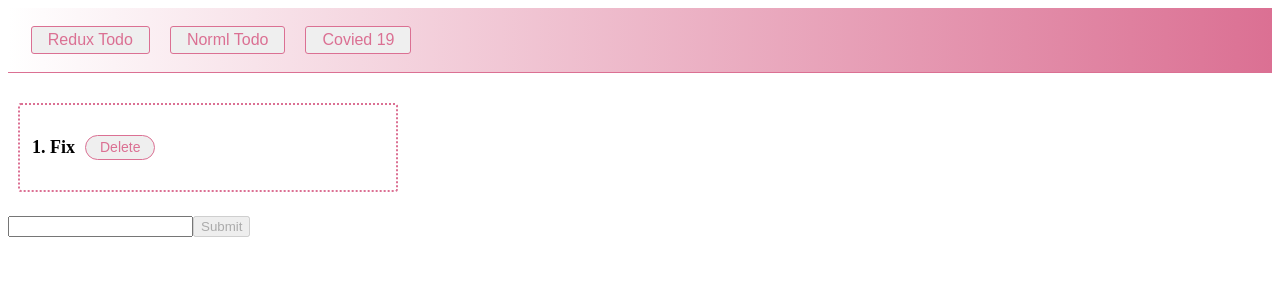
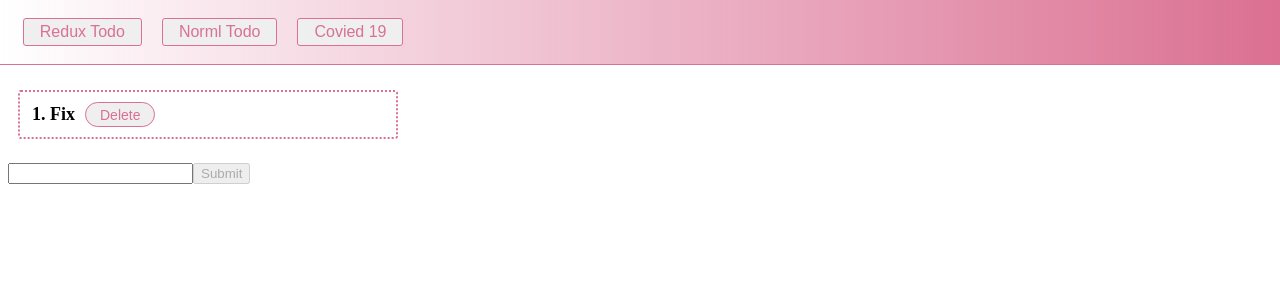
Before and after one commit to Corey-Peyton/react-redux, a React (Create React App) app: page /normal-todo in a window 1280 px wide. Shown: the top 300 px of the page. Built offline with nearby package versions, Linux system fonts and the light colour scheme.

Commit message:
UseParams added

```diff
--- a/src/App.js
+++ b/src/App.js
@@ -4,6 +4,7 @@ import Todo from "./todo";
 import UsingApi from "./using-api";
 import { BrowserRouter as Router, Switch, Route } from "react-router-dom";
 import Manu from "./nav-manu";
+import DatailApi from "./details-api";
 
 function App() {
   return (
@@ -16,8 +17,11 @@ function App() {
         <Route path="/normal-todo">
           <Todo />
         </Route>
-        <Route path="/Covid-19">
+        <Route exact path="/covid-19">
           <UsingApi />
+        </Route>
+        <Route path="/covid-19/:state">
+          <DatailApi />
         </Route>
       </Switch>
     </Router>
--- a/src/basic-redux.js
+++ b/src/basic-redux.js
@@ -38,7 +38,7 @@ function BasicRedux() {
   };
 
   return (
-    <div>
+    <TopContainer>
       {isLogged ? <h1>Welcome Trupesh</h1> : <h1>User in not loged-in</h1>}
       <button onClick={() => dispatch(log())}>Make user login</button>
       <br /> <br />
@@ -61,7 +61,7 @@ function BasicRedux() {
       >
         -
       </button>
-      {isLogged ? (
+      {isLogged && (
         <>
           <ItemBox>
             <h3>{`Total User ${intstate?.length}`}</h3>
@@ -90,19 +90,21 @@ function BasicRedux() {
             Add
           </button>
         </>
-      ) : (
-        ""
       )}
-    </div>
+    </TopContainer>
   );
 }
 
 // styled component new
 
+const TopContainer = styled.div`
+  margin: 90px 0;
+`;
+
 const ItemBox = styled.div`
   font-size: 1em;
-  width: fit-content;
-  padding: 0.25em 1em;
+  width: 350px;
+  padding: 0px 10px;
   margin: 20px 0;
   border: 2px dotted palevioletred;
   border-radius: 3px;
--- /dev/null
+++ b/src/details-api.js
@@ -0,0 +1,21 @@
+import React from "react";
+import styled from "styled-components";
+import { useParams } from "react-router-dom";
+
+function DatailApi() {
+  const params = useParams();
+
+  return (
+    <TopContainer>
+      <h1>{params.state}</h1>
+    </TopContainer>
+  );
+}
+
+// styled component new
+
+const TopContainer = styled.div`
+  margin: 90px 0;
+`;
+
+export default DatailApi;
--- a/src/nav-manu.js
+++ b/src/nav-manu.js
@@ -1,16 +1,24 @@
 import React from "react";
-import { useHistory } from "react-router-dom";
+import { useHistory, useLocation } from "react-router-dom";
 import styled from "styled-components";
 
 const Manu = () => {
   let history = useHistory();
+  let location = useLocation();
+  console.log(location.pathname);
+
   return (
     <MainCont>
-      <NavButton onClick={() => history.push("/")}>Redux Todo</NavButton>
+      <NavButton
+        className={location.pathname === "/" ? "activebtn" : ""}
+        onClick={() => history.push("/")}
+      >
+        Redux Todo
+      </NavButton>
       <NavButton onClick={() => history.push("/normal-todo")}>
         Norml Todo
       </NavButton>
-      <NavButton onClick={() => history.push("/Covid-19")}>Covied 19</NavButton>
+      <NavButton onClick={() => history.push("/covid-19")}>Covied 19</NavButton>
     </MainCont>
   );
 };
@@ -21,10 +29,14 @@ const MainCont = styled.div`
     rgba(255, 0, 0, 0),
     palevioletred
   );
+  z-index: 10;
+  position: fixed;
+  left: 0;
+  right: 0;
+  top: 0;
   color: palevioletred;
   font-size: 1em;
   padding: 0.8em;
-  margin: 0 0 30px;
   border-bottom: 1px solid palevioletred;
 `;
 
--- a/src/todo.js
+++ b/src/todo.js
@@ -32,7 +32,7 @@ const Todo = () => {
 
   // console.log(`this is filterd value ${JSON.stringify(moduser2)}`);
   return (
-    <div>
+    <TopContainer>
       <h2>
         <ol style={{ padding: "0" }}>
           {todo.map((arr) => (
@@ -57,15 +57,21 @@ const Todo = () => {
       <button disabled={!inputvalue} onClick={submithend}>
         Submit
       </button>
-    </div>
+    </TopContainer>
   );
 };
+
+// styled component new
+
+const TopContainer = styled.div`
+  margin: 90px 0;
+`;
 
 const ItemBox = styled.div`
   display: flex;
   align-items: center;
   width: 25%;
-  padding: 30px;
+  padding: 10px 30px;
   margin: 10px;
   border: 2px dotted palevioletred;
   border-radius: 3px;
--- a/src/using-api.js
+++ b/src/using-api.js
@@ -1,23 +1,25 @@
 import React, { useEffect, useState } from "react";
 import axios from "axios";
 import styled from "styled-components";
+import { useHistory } from "react-router-dom";
 
 function UsingApi() {
-  const [name, setName] = useState([]);
+  const [api, setApi] = useState([]);
+  const history = useHistory();
 
   useEffect(() => {
     axios
       .get("https://api.covid19india.org/data.json")
       .then((date) => {
-        setName(date.data.statewise);
+        setApi(date.data.statewise);
         console.log(date);
       })
       .catch((err) => console.log(err));
   }, []);
 
   return (
-    <div>
-      {name.map((arr) => {
+    <TopContainer>
+      {api.map((arr) => {
         return (
           <MainDiv>
             <ItemBox>
@@ -25,18 +27,25 @@ function UsingApi() {
               <Number>{arr.confirmed}</Number>
             </ItemBox>
             <ViewButton
-              onClick={() =>
-                setName(name.filter((tempName) => tempName.state === arr.state))
-              }
+              onClick={() => history.push(`/covid-19/${arr.state}`)}
+              // onClick={() =>
+              //   setApi(api.filter((tempName) => tempName.state === arr.state))
+              // }
             >
               View More
             </ViewButton>
           </MainDiv>
         );
       })}
-    </div>
+    </TopContainer>
   );
 }
+
+// styled component new
+
+const TopContainer = styled.div`
+  margin: 90px 0;
+`;
 
 const MainDiv = styled.div`
   display: flex;
```
